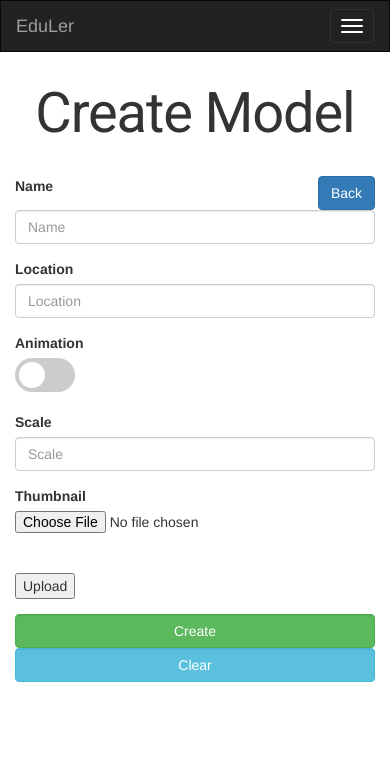
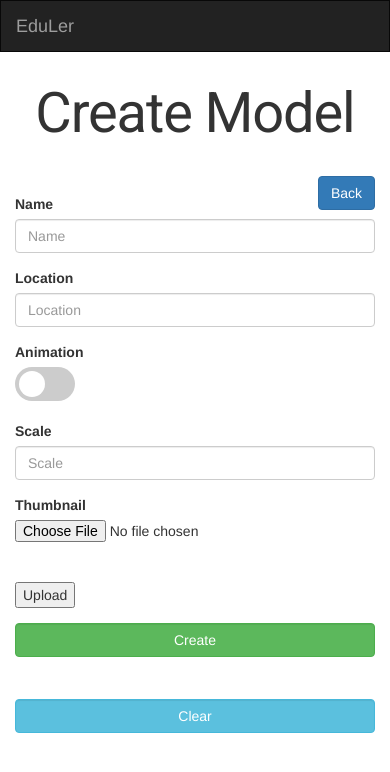
Before and after one commit to chkrish9/FallHackaRoo2019, a website: page public/add.html in a window 390 px wide. Drawn offline with nearby package versions, Linux system fonts and the light colour scheme.

Commit message:
code push

```diff
--- a/public/add.html
+++ b/public/add.html
@@ -18,24 +18,19 @@
     <nav class="navbar navbar-inverse">
         <div class="container-fluid">
             <div class="navbar-header">
-                <button type="button" class="navbar-toggle collapsed" data-toggle="collapse"
-                    data-target="#bs-example-navbar-collapse-1" aria-expanded="false">
-                    <span class="sr-only">Toggle navigation</span>
-                    <span class="icon-bar"></span>
-                    <span class="icon-bar"></span>
-                    <span class="icon-bar"></span>
-                </button>
                 <a class="navbar-brand" href="index.html">EduLer</a>
             </div>
             <div class="collapse navbar-collapse" id="bs-example-navbar-collapse-1">
             </div>
         </div>
     </nav>
-    <div class="col-sm-12">
+    <div class="col-sm-12 margin-bottom-3em">
         <h1 class="text-center">
             Create Model
         </h1>
-        <a href="index.html" class="btn btn-primary pull-right">Back</a>
+        <div>
+            <a href="index.html" class="btn btn-primary pull-right">Back</a>
+        </div>
     </div>
     <div class="col-sm-6 col-sm-offset-3">
         <form class="form-horizontal">
@@ -86,10 +81,10 @@
                 </div>
             </div> -->
             <div class="form-group">
-                <div class="col-sm-offset-4 col-sm-2">
+                <div class="col-sm-offset-4 col-sm-2 margin-bottom-3em">
                     <button type="button" class="btn btn-success form-control" ng-click="addModel()">Create</button>
                 </div>
-                <div class="col-sm-2">
+                <div class="col-sm-2 margin-bottom-3em">
                     <button type="button" class="btn btn-info form-control" ng-click="clear()">Clear</button>
                 </div>
             </div>
```
Also changed, not shown: public/index.html (+0 -7 lines).
